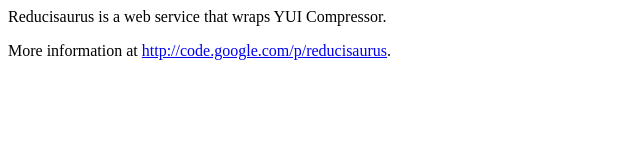
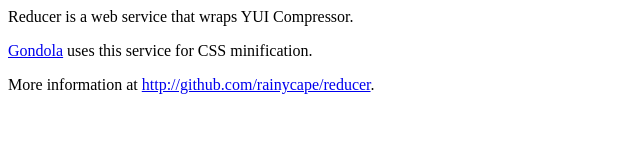
Before and after one commit to rainycape/reducer, a plain HTML site: page war/index.html in a window 1280 px wide. Shown: the whole page, without its empty margins (0-640 px from the left). Drawn offline with Linux system fonts and the light colour scheme.

Commit message:
Change index to link to our github repository

```diff
--- a/war/index.html
+++ b/war/index.html
@@ -2,10 +2,11 @@
 <html>
   <head>
     <meta http-equiv="content-type" content="text/html; charset=UTF-8">
-    <title>Reducisaurus is a web service for YUI Compressor</title>
+    <title>Reducer</title>
   </head>
   <body>
-    <p>Reducisaurus is a web service that wraps YUI Compressor.</p>
-    <p>More information at <a href="http://code.google.com/p/reducisaurus">http://code.google.com/p/reducisaurus</a>.</p>
+    <p>Reducer is a web service that wraps YUI Compressor.</p>
+    <p><a href="http://www.gondolaweb.com">Gondola</a> uses this service for CSS minification.</p>
+    <p>More information at <a href="http://github.com/rainycape/reducer">http://github.com/rainycape/reducer</a>.</p>
   </body>
 </html>
```
